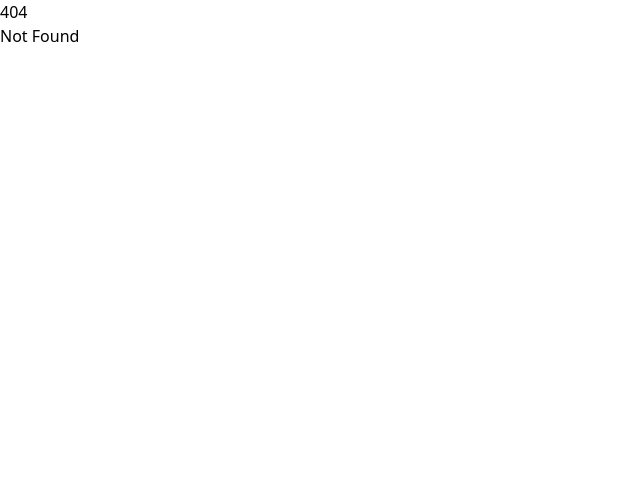
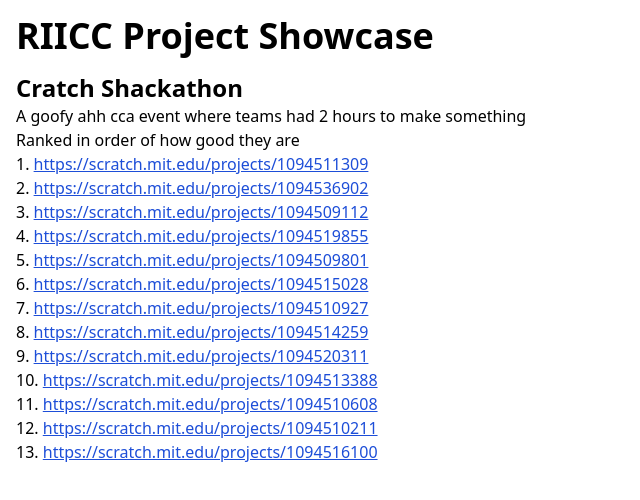
Before and after one commit to frosetrain/riicc.xyz, a SvelteKit app: page /shackathon in a window 1280 px wide. Before the commit this address had no page. Shown: the top 500 px of the page, without its empty margins (0-640 px from the left). Built offline with nearby package versions, Linux system fonts and the light colour scheme.

Commit message:
Add project showcase

```diff
--- /dev/null
+++ b/src/routes/shackathon/+page.svelte
@@ -0,0 +1,22 @@
+<div class="m-4">
+    <h1 class="font-bold text-4xl mb-4">RIICC Project Showcase</h1>
+
+    <h2 class="font-bold text-2xl">Cratch Shackathon</h2>
+    <p>A goofy ahh cca event where teams had 2 hours to make something</p>
+    <p>Ranked in order of how good they are</p>
+    <ol class="list-decimal list-inside">
+        <li><a class="text-blue-700 underline" href="https://scratch.mit.edu/projects/1094511309">https://scratch.mit.edu/projects/1094511309</a></li>
+        <li><a class="text-blue-700 underline" href="https://scratch.mit.edu/projects/1094536902">https://scratch.mit.edu/projects/1094536902</a></li>
+        <li><a class="text-blue-700 underline" href="https://scratch.mit.edu/projects/1094509112">https://scratch.mit.edu/projects/1094509112</a></li>
+        <li><a class="text-blue-700 underline" href="https://scratch.mit.edu/projects/1094519855">https://scratch.mit.edu/projects/1094519855</a></li>
+        <li><a class="text-blue-700 underline" href="https://scratch.mit.edu/projects/1094509801">https://scratch.mit.edu/projects/1094509801</a></li>
+        <li><a class="text-blue-700 underline" href="https://scratch.mit.edu/projects/1094515028">https://scratch.mit.edu/projects/1094515028</a></li>
+        <li><a class="text-blue-700 underline" href="https://scratch.mit.edu/projects/1094510927">https://scratch.mit.edu/projects/1094510927</a></li>
+        <li><a class="text-blue-700 underline" href="https://scratch.mit.edu/projects/1094514259">https://scratch.mit.edu/projects/1094514259</a></li>
+        <li><a class="text-blue-700 underline" href="https://scratch.mit.edu/projects/1094520311">https://scratch.mit.edu/projects/1094520311</a></li>
+        <li><a class="text-blue-700 underline" href="https://scratch.mit.edu/projects/1094513388">https://scratch.mit.edu/projects/1094513388</a></li>
+        <li><a class="text-blue-700 underline" href="https://scratch.mit.edu/projects/1094510608">https://scratch.mit.edu/projects/1094510608</a></li>
+        <li><a class="text-blue-700 underline" href="https://scratch.mit.edu/projects/1094510211">https://scratch.mit.edu/projects/1094510211</a></li>
+        <li><a class="text-blue-700 underline" href="https://scratch.mit.edu/projects/1094516100">https://scratch.mit.edu/projects/1094516100</a></li>
+    </ol>
+</div>
```
